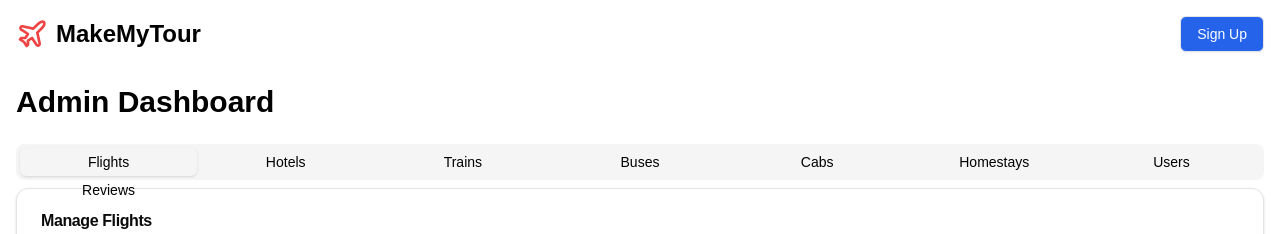
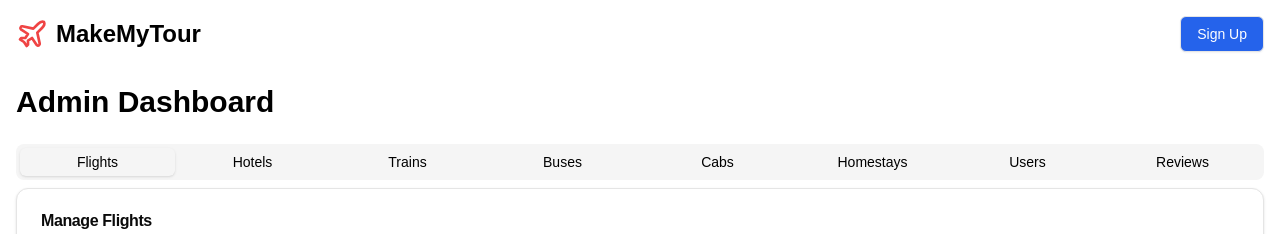
Before and after one commit to Raj0825/Make-my-trip, a Next.js app in the folder makemytour/: page /admin in a window 1280 px wide. Shown: the top 234 px of the page. Built offline with nearby package versions, Linux system fonts and the light colour scheme; no server answers.

Commit message:
review functions

```diff
--- a/makemytour/src/pages/admin/index.tsx
+++ b/makemytour/src/pages/admin/index.tsx
@@ -4,7 +4,6 @@ import { Input } from "@/components/ui/input";
 import { Label } from "@/components/ui/label";
 import { useEffect, useState } from "react";
 import { Tabs, TabsContent, TabsList, TabsTrigger } from "@/components/ui/tabs";
-import HomestayList from "@/components/Homestay/Homestay";
 import ModerationPanel from "@/components/reviews/ModerationPanel";
 import {
   Card,
@@ -1099,7 +1098,7 @@ export default function AdminDashboard() {
     <div className="container mx-auto p-4 bg-white max-w-full">
       <h1 className="text-3xl font-bold mb-6 ">Admin Dashboard</h1>
       <Tabs value={activeTab} onValueChange={setActiveTab}>
-        <TabsList className="grid w-full grid-cols-7 text-black">
+        <TabsList className="grid w-full grid-cols-8 text-black">
           <TabsTrigger value="flights">Flights</TabsTrigger>
           <TabsTrigger value="hotels">Hotels</TabsTrigger>
           <TabsTrigger value="trains">Trains</TabsTrigger>
```
